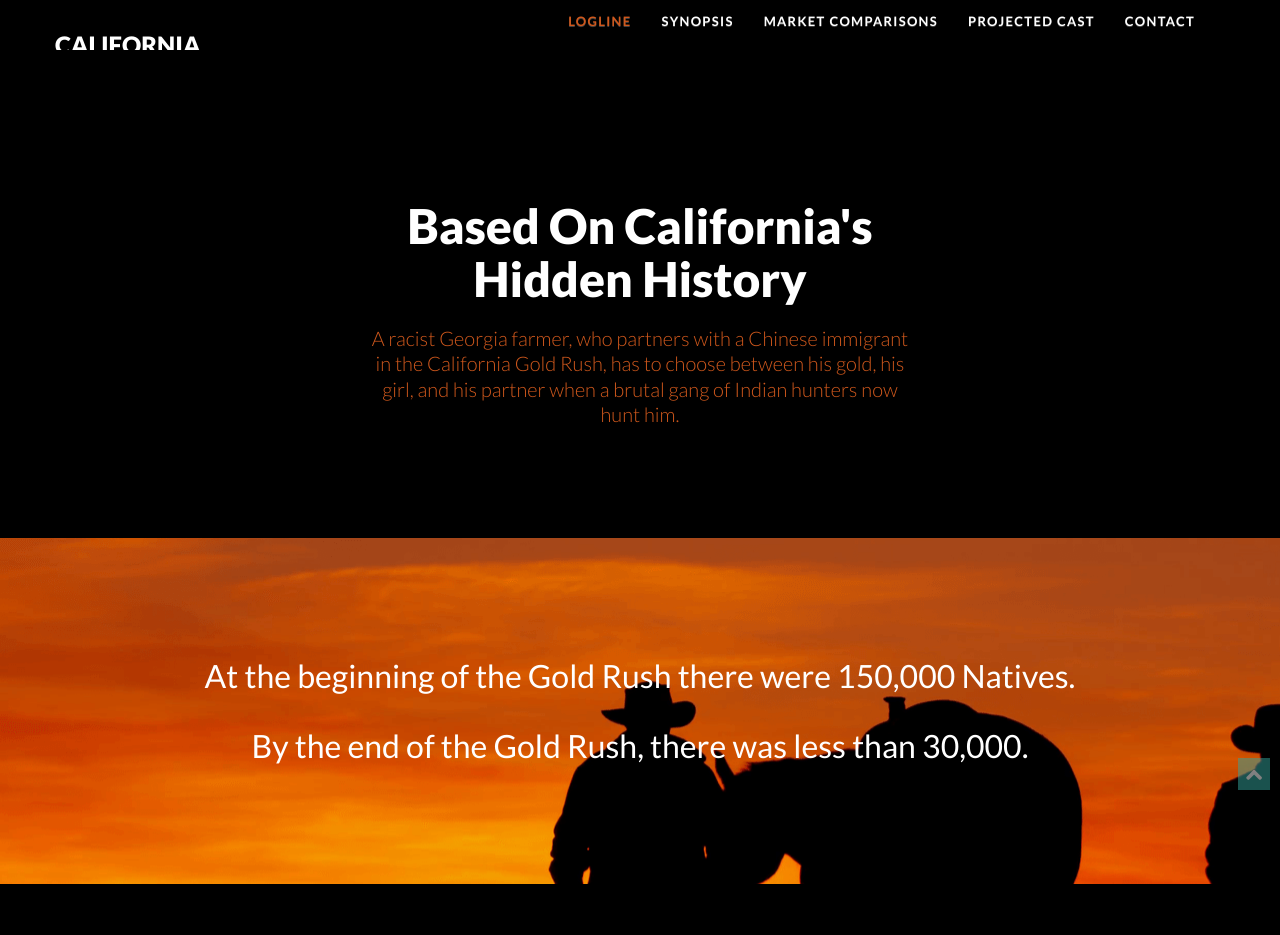
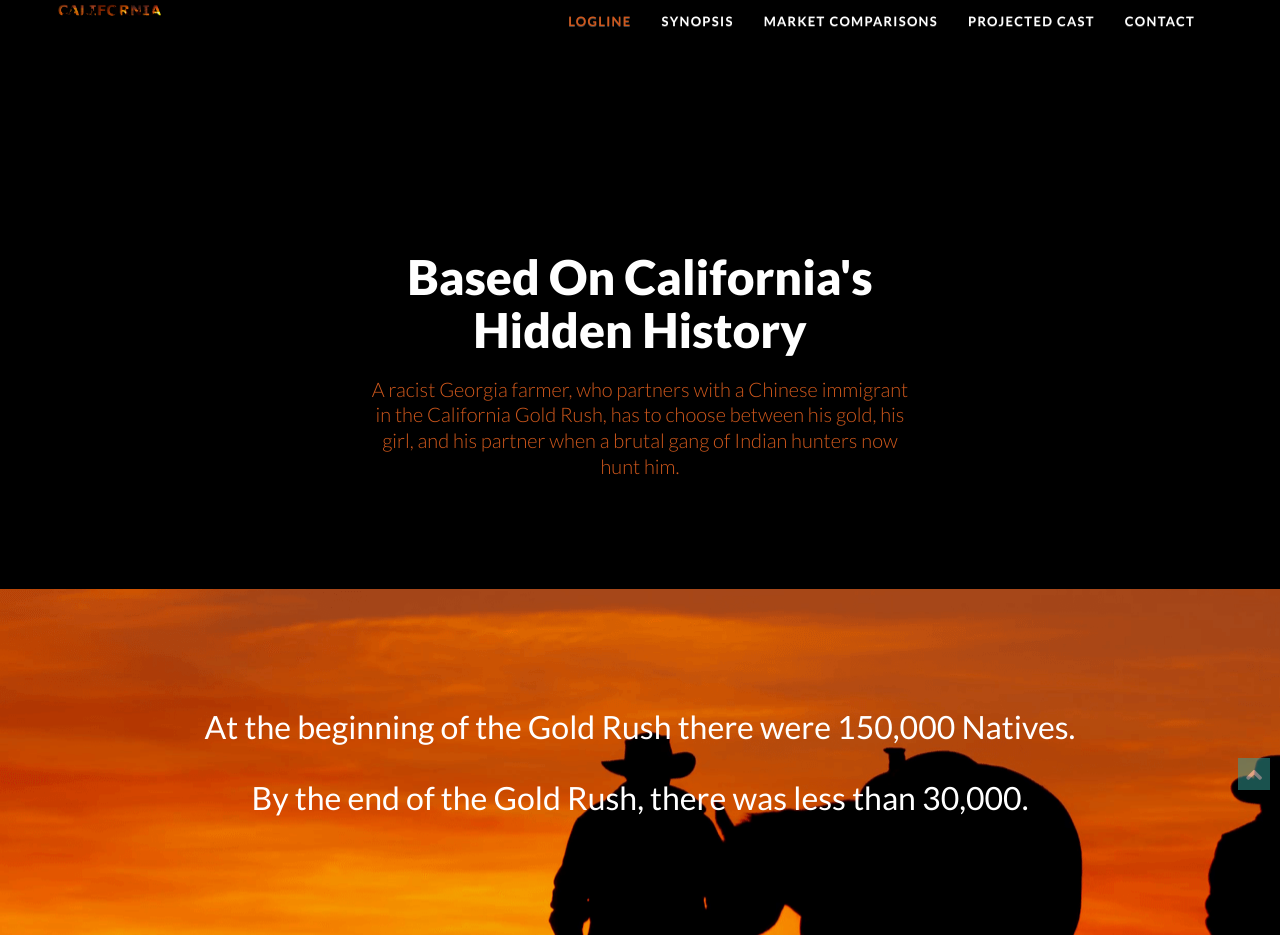
Before and after one commit to californiamovie/californiamovie.github.io, a plain HTML site: page index.html in a window 1280 px wide. Shown: the top 935 px of the page. Drawn offline with Linux system fonts and the light colour scheme; a script that the page names is missing.

Commit message:
logo added, scaling needs to be adjusted

```diff
--- a/css/style.css
+++ b/css/style.css
@@ -15,6 +15,8 @@
 /*==========================================================================
   General
   ========================================================================== */
+
+
 body {
 	color:#000;
 	background: #f7f7f7;
--- a/index.html
+++ b/index.html
@@ -20,24 +20,23 @@
   <link rel="stylesheet" href="css/style.css">
   <!-- skin -->
   <link rel="stylesheet" href="skin/default.css">
-  <!-- =======================================================
-    Theme Name: Amoeba
-    Theme URL: https://bootstrapmade.com/free-one-page-bootstrap-template-amoeba/
-    Author: BootstrapMade
-    Author URL: https://bootstrapmade.com
-  ======================================================= -->
 </head>
 
 <body>
   <section id="header" class="appear"></section>
   <div class="navbar navbar-fixed-top" role="navigation" data-0="line-height:100px; height:100px; background-color:rgba(0,0,0,0.3);" data-300="line-height:60px; height:60px; background-color:rgba(0,0,0,1);">
-    <div class="container">
+	<div class="container">
       <div class="navbar-header">
         <button type="button" class="navbar-toggle" data-toggle="collapse" data-target=".navbar-collapse">
 						<span class="fa fa-bars color-white"></span>
 					</button>
-        <h1><a class="navbar-brand" href="index.html" data-0="line-height:90px;" data-300="line-height:50px;">			CALIFORNIA
-					</a></h1>
+
+		<img class="navbar-brand" href="index.html" src="img/parallax/CALIFORNIA-LOGO.png">
+		<!--
+		<a class="navbar-brand" href="index.html" data-0="line-height:90px;" data-300="line-height:50px;">		CALIFORNIA
+		</a>
+		-->
+
       </div>
       <div class="navbar-collapse collapse">
         <ul class="nav navbar-nav" data-0="margin-top:20px;" data-300="margin-top:5px;">
@@ -56,8 +55,9 @@
     <div class="container">
       <div class="row mar-bot40">
         <div class="col-md-6 col-md-offset-3">
-
           <div class="align-center">
+		  <br>
+		  <br>
             <h2 class="slogan">Based On California's Hidden History</h2>
 			<p>A racist Georgia farmer, who partners with a Chinese immigrant in the California Gold Rush, has to choose between his gold, his girl, and his partner when a brutal gang of Indian hunters now hunt him.</p>
           </div>
```
Also changed, not shown: img/parallax/CALIFORNIA-LOGO.png (added), img/parallax/D47_154_029_0004_600.jpg (added), img/parallax/img3.jpg, img/parallax/img4.jpg (added).
